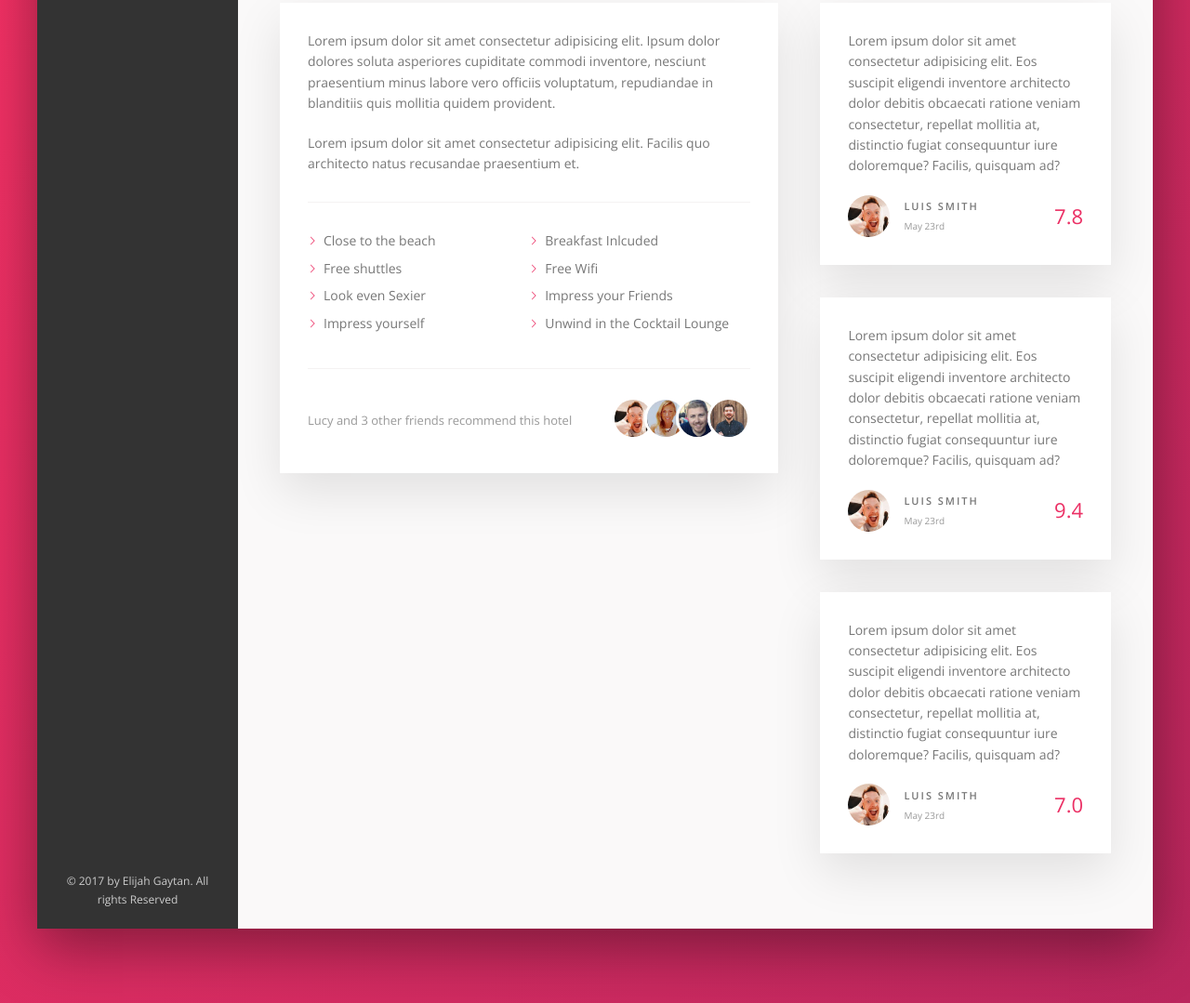
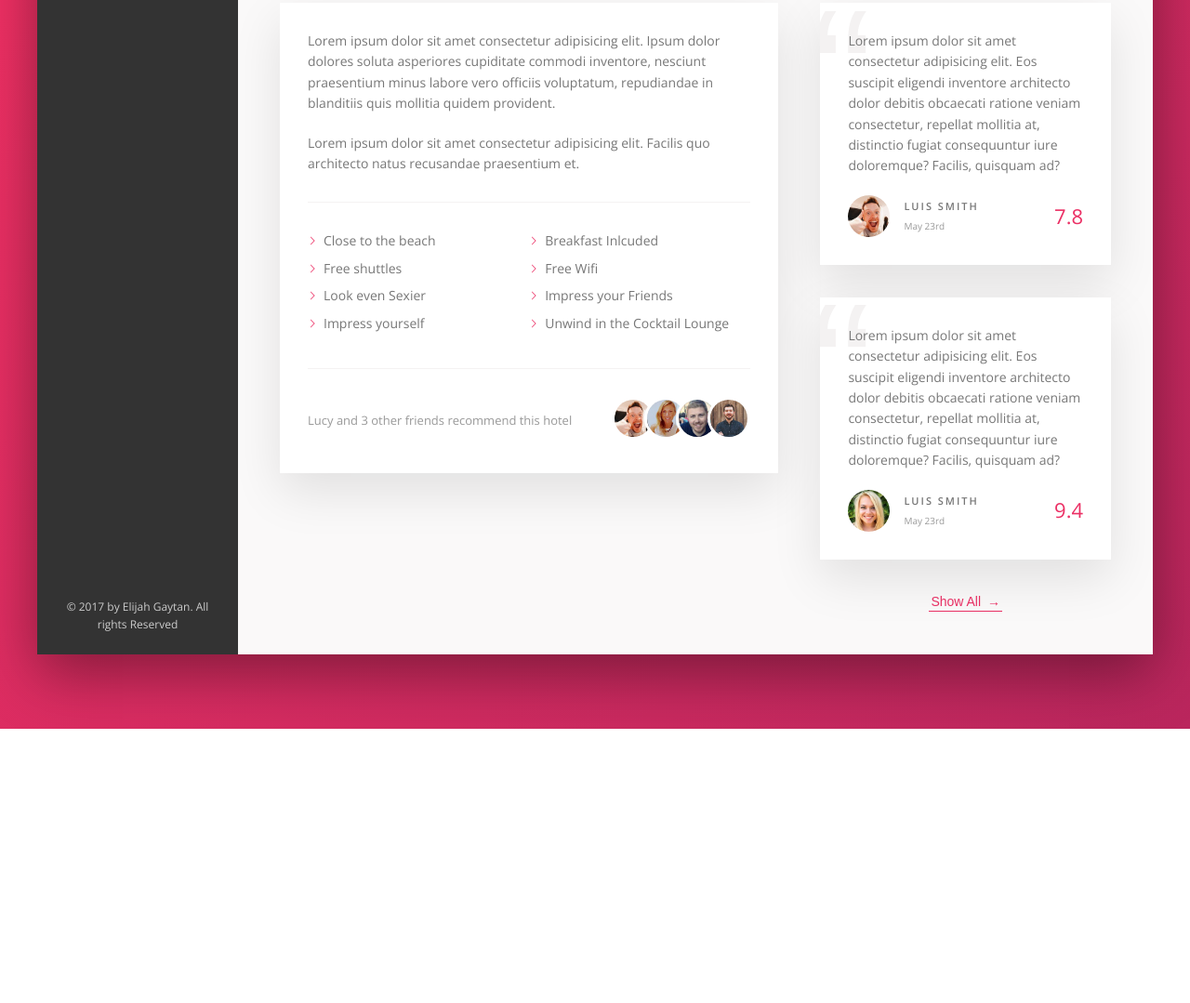
Before and after one commit to chaleay/Flexbox-Trillo, a website: page index.html in a window 1280 px wide. Shown: the part 644-1723 px from the top of the page at 93% size. After the commit the page ends 1428 px from the top, so only its background shows below. Drawn offline with nearby package versions, Linux system fonts and the light colour scheme.

Commit message:
whats up

```diff
--- a/index.html
+++ b/index.html
@@ -251,7 +251,7 @@
 
                 <figcaption class="review__user">
                   <img
-                    src="img/user-1.jpg"
+                    src="img/user-6.jpg"
                     alt="User 1"
                     class="review__photo"
                   />
@@ -265,30 +265,7 @@
                   <div class="review__rating">9.4</div>
                 </figcaption>
               </figure>
-              <figure class="review">
-                <blockquote class="review__text">
-                  Lorem ipsum dolor sit amet consectetur adipisicing elit. Eos
-                  suscipit eligendi inventore architecto dolor debitis obcaecati
-                  ratione veniam consectetur, repellat mollitia at, distinctio
-                  fugiat consequuntur iure doloremque? Facilis, quisquam ad?
-                </blockquote>
-
-                <figcaption class="review__user">
-                  <img
-                    src="img/user-1.jpg"
-                    alt="User 1"
-                    class="review__photo"
-                  />
-
-                  <div class="review__user-box">
-                    <p class="review__user-name">Luis Smith</p>
-
-                    <p class="review__user-date">May 23rd</p>
-                  </div>
-
-                  <div class="review__rating">7.0</div>
-                </figcaption>
-              </figure>
+              <button class="btn-inline">Show All <span>&rarr;</span></button>
             </figure>
           </div>
         </main>
--- a/sass/_components.scss
+++ b/sass/_components.scss
@@ -317,8 +317,17 @@
   cursor: pointer;
   transition: all 0.2s;
 
+  & span {
+    margin-left: 3px;
+    transition: margin-left 0.2s;
+  }
+
   &:hover {
     color: var(--color-grey-dark-1);
+
+    span {
+      margin-left: 8px;
+    }
   }
 
   &:focus {
@@ -429,9 +438,13 @@
   box-shadow: var(--shadow-light);
   padding: 3rem;
   margin-bottom: 3.5rem;
+  position: relative;
+  overflow: hidden;
 
   &__text {
     margin-bottom: 2rem;
+    position: relative;
+    z-index: 5;
   }
 
   &__user {
@@ -472,6 +485,15 @@
   }
 
   &::before {
-    content: '';
+    content: '\201c';
+    position: absolute;
+    top: -2.25rem;
+    left: -1rem;
+    font-size: 20rem;
+    color: var(--color-grey-light-2);
+    font-family: sans-serif;
+    line-height: 1;
+    //smaller index
+    z-index: 1;
   }
 }
--- a/sass/_layout.scss
+++ b/sass/_layout.scss
@@ -70,4 +70,7 @@
   //elements will grow to fit rest of container, if it was 0 elements would simply
   //just take up space that they need
   flex: 1;
+  display: flex;
+  flex-direction: column;
+  align-items: center;
 }
```
Also changed, not shown: css/style.css.
